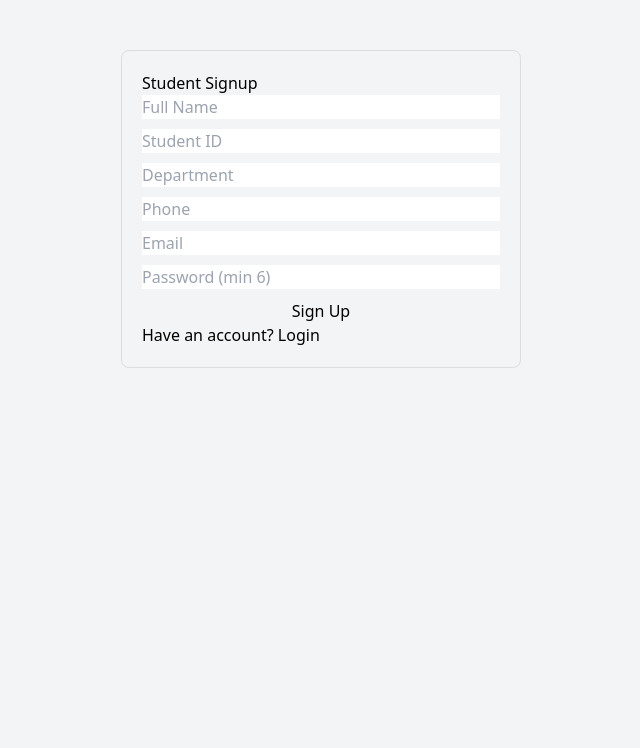
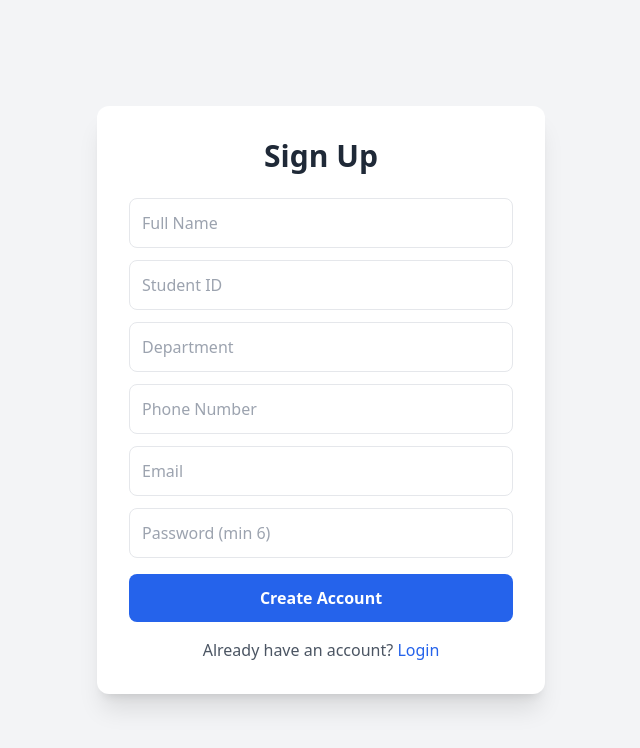
Before and after one commit to Manojkumar13-ux/student-mangement-system, a React (Vite) app in the folder frontend/: page /signup in a window 1280 px wide. Shown: the top 748 px of the page, without its empty margins (319-959 px from the left). Built offline with nearby package versions, Linux system fonts and the light colour scheme.

Commit message:
Update Signup.jsx

```diff
--- a/frontend/src/pages/Signup.jsx
+++ b/frontend/src/pages/Signup.jsx
@@ -25,26 +25,33 @@ function Signup() {
   };
 
   return (
-    <div style={styles.container}>
-      <h2>Student Signup</h2>
-      {error && <p style={styles.error}>{error}</p>}
-      <form onSubmit={handleSubmit} style={styles.form}>
-        <input name="fullName" placeholder="Full Name" onChange={handleChange} required />
-        <input name="studentId" placeholder="Student ID" onChange={handleChange} required />
-        <input name="department" placeholder="Department" onChange={handleChange} required />
-        <input name="phone" placeholder="Phone" onChange={handleChange} />
-        <input name="email" type="email" placeholder="Email" onChange={handleChange} required />
-        <input name="password" type="password" placeholder="Password (min 6)" onChange={handleChange} required minLength="6" />
-        <button type="submit" disabled={loading}>{loading ? 'Creating...' : 'Sign Up'}</button>
-      </form>
-      <p>Have an account? <Link to="/login">Login</Link></p>
+    <div className="min-h-screen flex items-center justify-center p-4 bg-gray-100">
+      <div className="bg-white p-8 rounded-xl shadow-xl w-full max-w-md">
+        <h2 className="text-3xl font-bold mb-6 text-center text-gray-800">Sign Up</h2>
+        {error && <div className="bg-red-100 text-red-700 p-3 rounded-lg mb-4">{error}</div>}
+        <form onSubmit={handleSubmit}>
+          <input name="fullName" placeholder="Full Name" value={form.fullName} onChange={handleChange}
+            className="w-full p-3 border rounded-lg mb-3 focus:outline-none focus:ring-2 focus:ring-blue-500" required />
+          <input name="studentId" placeholder="Student ID" value={form.studentId} onChange={handleChange}
+            className="w-full p-3 border rounded-lg mb-3 focus:outline-none focus:ring-2 focus:ring-blue-500" required />
+          <input name="department" placeholder="Department" value={form.department} onChange={handleChange}
+            className="w-full p-3 border rounded-lg mb-3 focus:outline-none focus:ring-2 focus:ring-blue-500" required />
+          <input name="phone" placeholder="Phone Number" value={form.phone} onChange={handleChange}
+            className="w-full p-3 border rounded-lg mb-3 focus:outline-none focus:ring-2 focus:ring-blue-500" />
+          <input name="email" type="email" placeholder="Email" value={form.email} onChange={handleChange}
+            className="w-full p-3 border rounded-lg mb-3 focus:outline-none focus:ring-2 focus:ring-blue-500" required />
+          <input name="password" type="password" placeholder="Password (min 6)" value={form.password} onChange={handleChange}
+            className="w-full p-3 border rounded-lg mb-4 focus:outline-none focus:ring-2 focus:ring-blue-500" required minLength="6" />
+          <button type="submit" disabled={loading}
+            className="w-full bg-blue-600 text-white p-3 rounded-lg hover:bg-blue-700 transition disabled:opacity-50 font-semibold">
+            {loading ? 'Creating Account...' : 'Create Account'}
+          </button>
+        </form>
+        <p className="mt-4 text-center text-gray-600">
+          Already have an account? <Link to="/login" className="text-blue-600 hover:underline">Login</Link>
+        </p>
+      </div>
     </div>
   );
 }
-
-const styles = {
-  container: { maxWidth: '400px', margin: '50px auto', padding: '20px', border: '1px solid #ddd', borderRadius: '8px' },
-  form: { display: 'flex', flexDirection: 'column', gap: '10px' },
-  error: { color: 'red' }
-};
 export default Signup;
```
